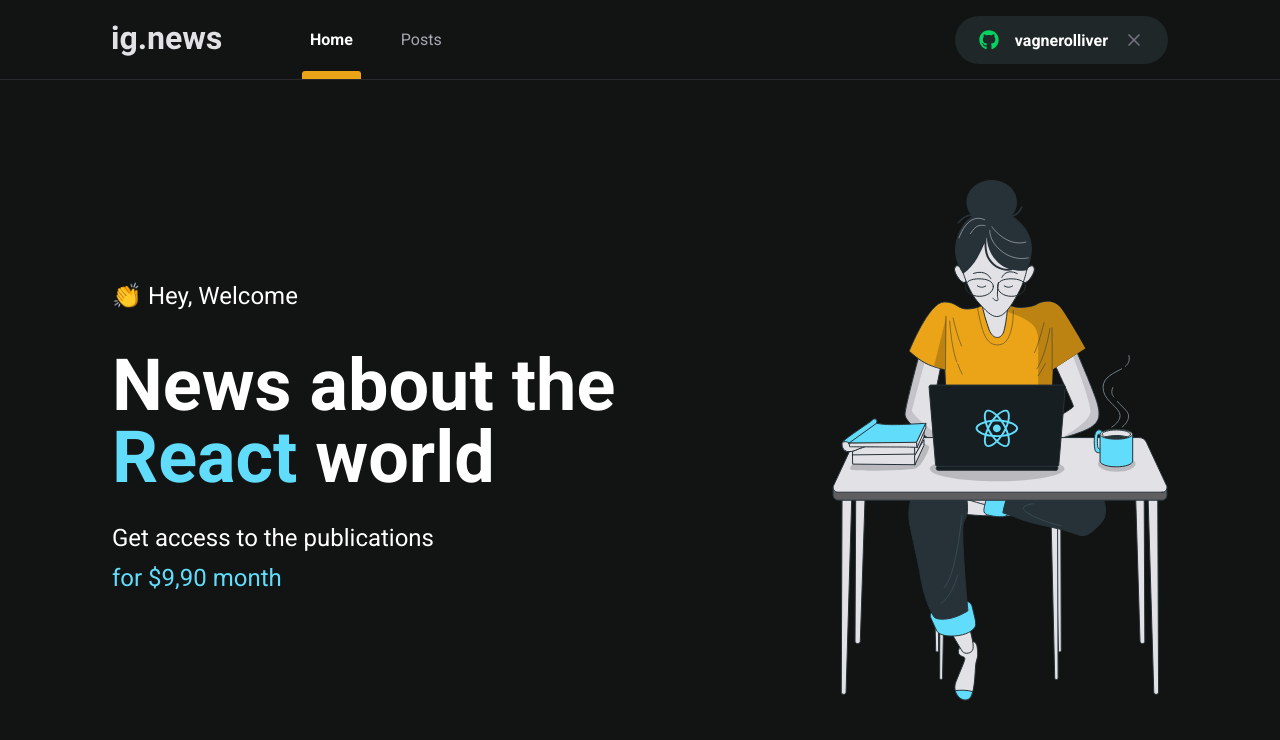
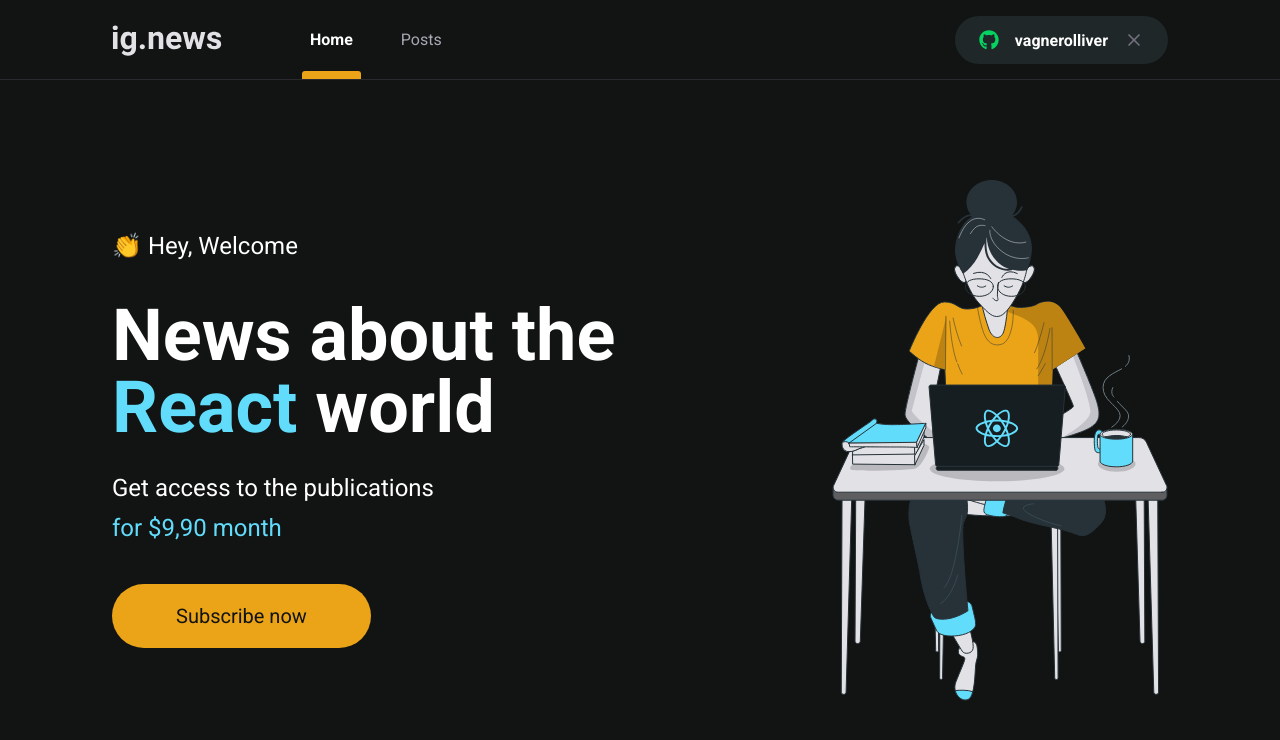
Before and after one commit to vagnerolliver/ignite-my-ignews, a Next.js app: page / in a window 1280 px wide. Shown: the top 740 px of the page. Built offline with nearby package versions, Linux system fonts and the light colour scheme.

Commit message:
feat: create SubscribeButton component

```diff
--- /dev/null
+++ b/src/components/SubscribeButton/index.tsx
@@ -0,0 +1,7 @@
+import styles from './styles.module.scss';
+
+export function SubscribeButton(){
+  return (
+    <button className={styles.subscribeButton}>Subscribe now</button>
+  );
+}
--- /dev/null
+++ b/src/components/SubscribeButton/styles.module.scss
@@ -0,0 +1,15 @@
+.subscribeButton {
+  background: var(--yellow-500);
+  border-radius: 6.25rem;
+  border: 0;
+  color: var(--gray-900);
+  font-size: 1.25rem;
+  height: 4rem;
+  padding: 0 4rem;
+
+  transition: filter .2s;
+
+  &:hover {
+    filter: brightness(0.8);
+  }
+}
--- a/src/pages/home.module.scss
+++ b/src/pages/home.module.scss
@@ -36,4 +36,8 @@
       color: var(--cyan-500);
     }
   }
+
+  button {
+    margin-top: 2.25rem;
+  }
 }
--- a/src/pages/index.tsx
+++ b/src/pages/index.tsx
@@ -1,4 +1,7 @@
 import Head from 'next/head'
+import React from 'react';
+
+import { SubscribeButton } from '../components/SubscribeButton';
 
 import styles from './home.module.scss';
 
@@ -17,6 +20,8 @@ export default function Home() {
             Get access to the publications <br />
             <span>for $9,90 month</span>
           </p>
+
+          <SubscribeButton />
         </section>
 
         <img src="/images/avatar.svg" alt="Girl Coding" />
```
